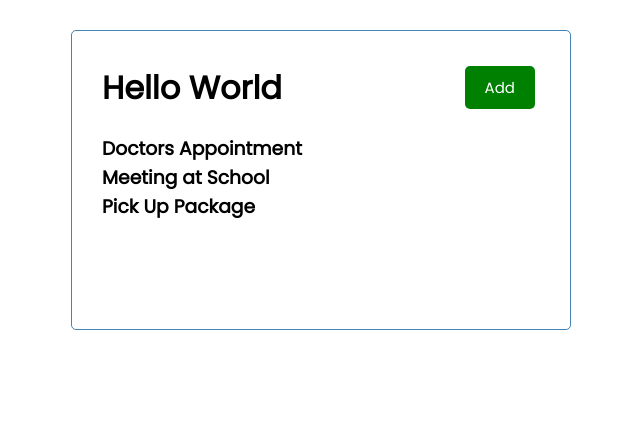
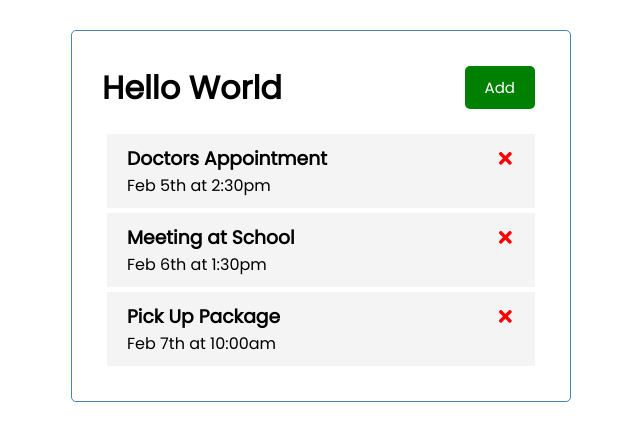
Before and after one commit to m-wardle/react-refresher-task, a React (Create React App) app: page / in a window 1280 px wide. Shown: the top 440 px of the page, without its empty margins (319-959 px from the left). Built offline with nearby package versions, Linux system fonts and the light colour scheme.

Commit message:
Add discrete task component. Implement minor styling.

```diff
--- a/package.json
+++ b/package.json
@@ -12,6 +12,7 @@
     "@types/react-dom": "^17.0.0",
     "react": "^17.0.2",
     "react-dom": "^17.0.2",
+    "react-icons": "^4.2.0",
     "react-scripts": "4.0.3",
     "typescript": "^4.1.2",
     "web-vitals": "^1.0.1"
--- /dev/null
+++ b/src/components/Task.tsx
@@ -0,0 +1,23 @@
+import React from 'react';
+import { FaTimes } from 'react-icons/fa'
+
+interface task {
+  id: number;
+  text: string;
+  day: string;
+  reminder: boolean
+};
+
+export interface ITaskProps {
+  key: number;
+  task: task
+}
+
+export default function Task ({ task }: ITaskProps) {
+  return (
+    <div className="task">
+      <h3>{task.text} <FaTimes style={{color: 'red', cursor: 'pointer'}}/></h3>
+      <p>{task.day}</p>
+    </div>
+  );
+}
--- a/src/components/Tasks.tsx
+++ b/src/components/Tasks.tsx
@@ -1,21 +1,23 @@
 import React from 'react';
+import Task from './Task'
 
 interface task {
   id: number;
   text: string;
   day: string;
   reminder: boolean
-}
+};
+
 export interface ITasksProps {
   tasks: task[];
-}
+};
 
 export default function Tasks ({ tasks }: ITasksProps) {
 
   return (
     <>
       {tasks.map((task) => {
-        return (<h3 key={task.id}>{task.text}</h3>)
+        return (<Task key={task.id} task={task} />)
       })}
     </>
   );
```
Also changed, not shown: 2 other files (tests, documents, lock files or other folders).
